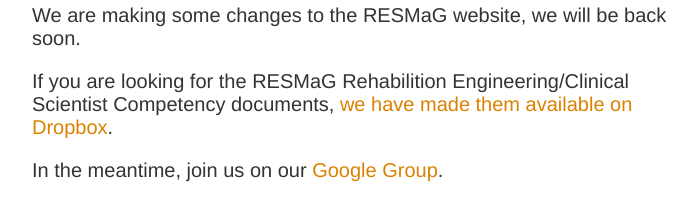
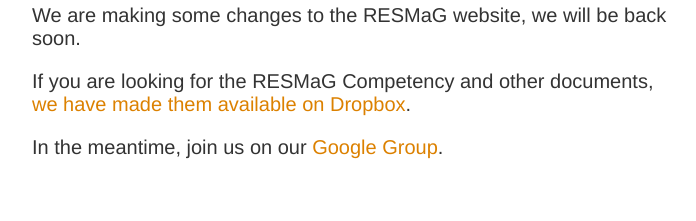
Before and after one commit to paulhewett/website-resmag-holding, a plain HTML site: page 404.html in a window 1280 px wide. Shown: the part 395-616 px from the top of the page, without its empty margins (283-979 px from the left). Drawn offline with Linux system fonts and the light colour scheme.

Commit message:
Edited text

```diff
--- a/404.html
+++ b/404.html
@@ -29,7 +29,7 @@
             <p>&nbsp;</p>
             <h1>Page not found.</h1>
             <p>We are making some changes to the RESMaG website, we will be back soon.</p>
-            <p>If you are looking for the RESMaG Rehabilition Engineering/Clinical Scientist Competency documents, <a href="https://www.dropbox.com/sh/1uyqkr0eziywdnb/AABjtX9lzijQsQID2wswejjLa?dl=0">we have made them available on Dropbox</a>.
+            <p>If you are looking for the RESMaG Competency and other documents, <a href="https://www.dropbox.com/sh/1uyqkr0eziywdnb/AABjtX9lzijQsQID2wswejjLa?dl=0">we have made them available on Dropbox</a>.</p>
             <p>In the meantime, join us on our <a href="https://groups.google.com/d/forum/resmag-council">Google Group</a>.</p>
         </article>
     </body>
```
